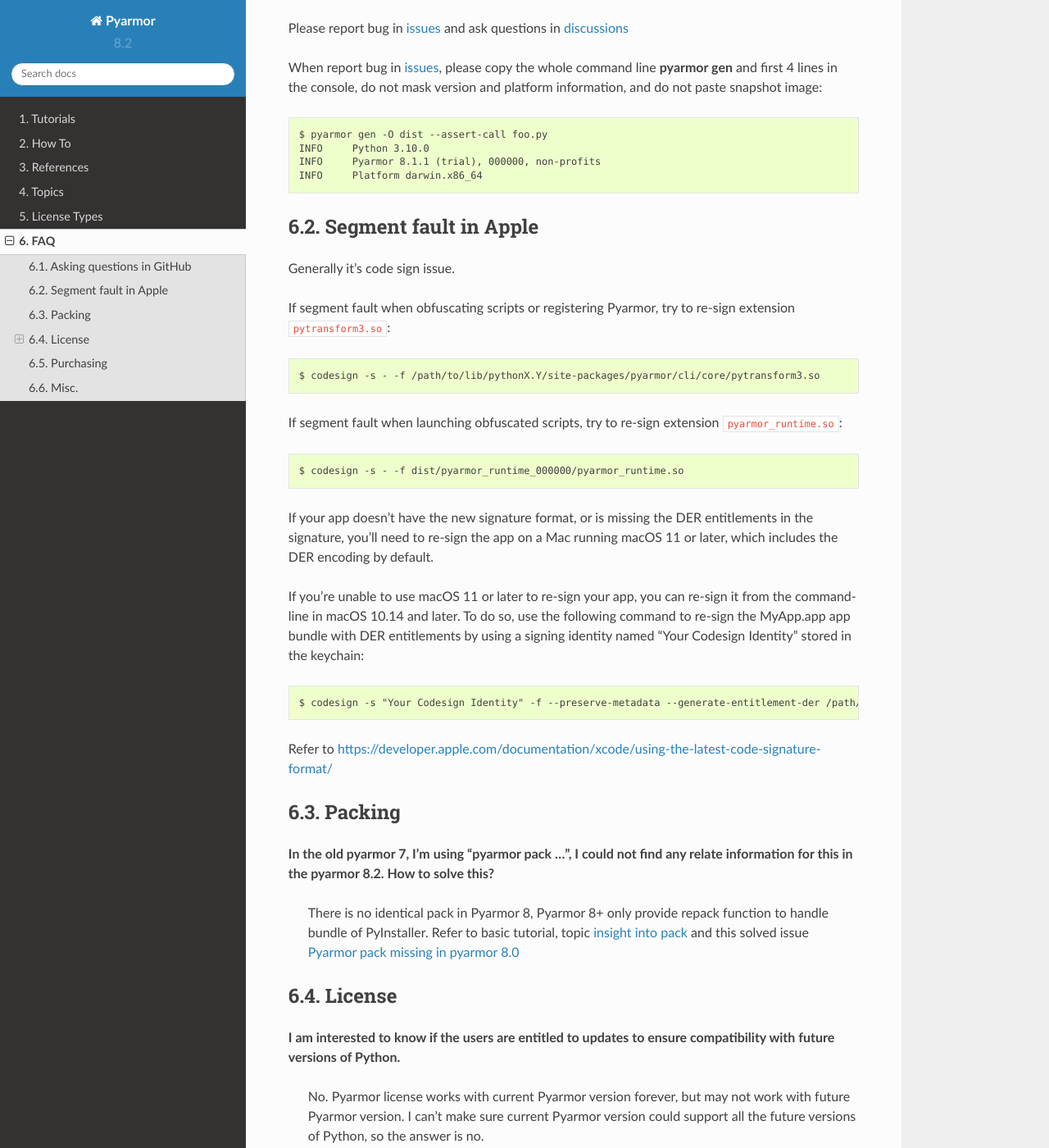
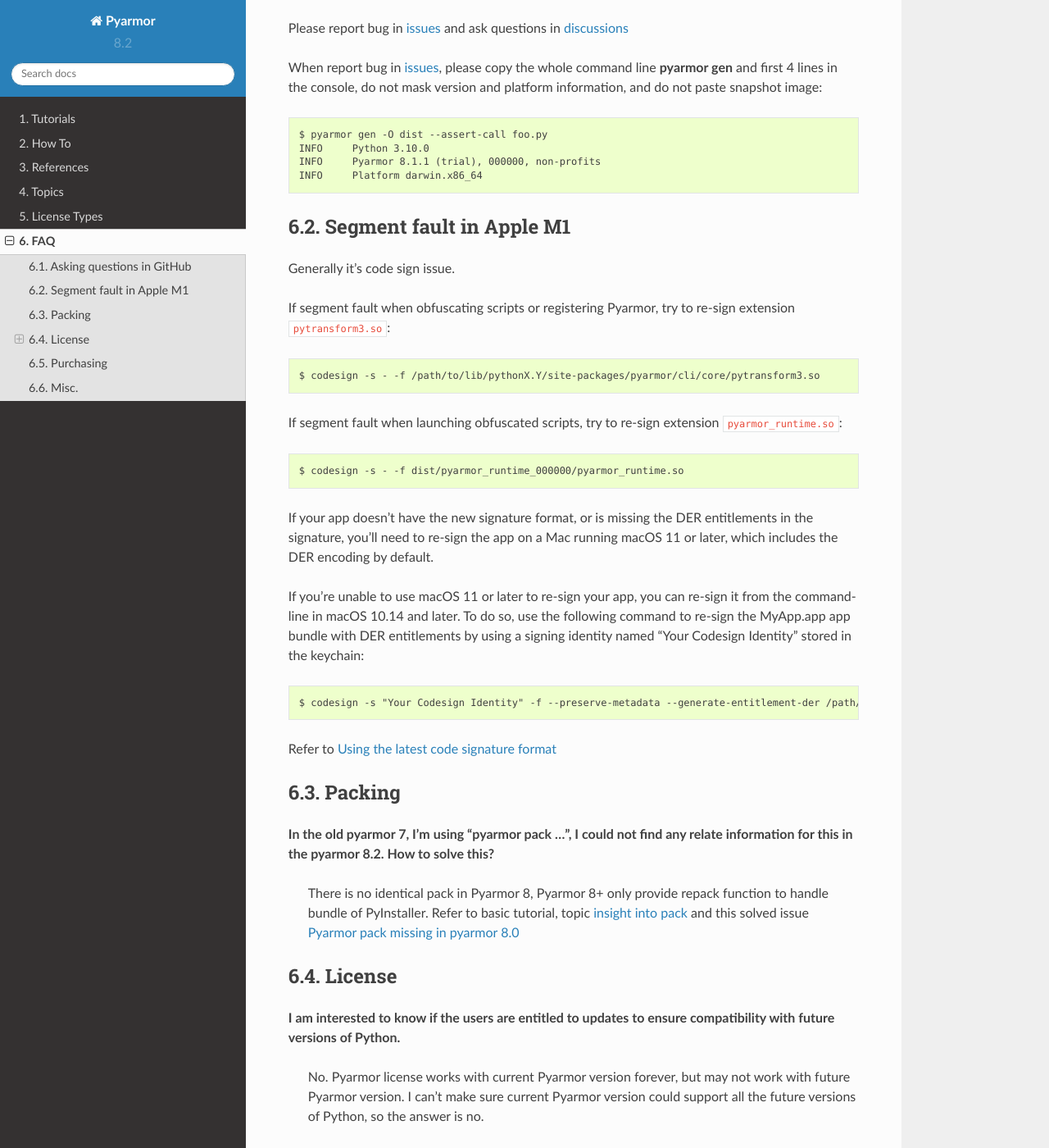
Before and after one commit to dashingsoft/pyarmor, a Sphinx documentation site: the page built from docs/questions.rst, in a window 1280 px wide and 1400 px high, scrolled down 649 px. Shown: the whole window at 82% size. Built offline with Sphinx 7.4.7 and the Read the Docs theme 2.0.0, drawn with Linux system fonts in a browser that asks for light colours; some of the changed lines change nothing that is shown.

Commit message:
Refine link

```diff
--- a/docs/questions.rst
+++ b/docs/questions.rst
@@ -52,8 +52,8 @@
     INFO     Pyarmor 8.1.1 (trial), 000000, non-profits
     INFO     Platform darwin.x86_64
 
-Segment fault in Apple
-======================
+Segment fault in Apple M1
+=========================
 
 Generally it's code sign issue.
 
@@ -71,7 +71,9 @@
 
     $ codesign -s "Your Codesign Identity" -f --preserve-metadata --generate-entitlement-der /path/to/MyApp.app
 
-Refer to https://developer.apple.com/documentation/xcode/using-the-latest-code-signature-format/
+Refer to `Using the latest code signature format`__
+
+__ https://developer.apple.com/documentation/xcode/using-the-latest-code-signature-format/
 
 Packing
 =======
--- a/docs/topic/repack.rst
+++ b/docs/topic/repack.rst
@@ -135,6 +135,9 @@
 
     $ codesign -s "Your Codesign Identity" -f --preserve-metadata --generate-entitlement-der /path/to/MyApp.app
 
+.. seealso:: `Using the latest code signature format`__
+
 __ https://developer.apple.com/documentation/bundleresources/entitlements/com_apple_security_cs_allow-jit
+__ https://developer.apple.com/documentation/xcode/using-the-latest-code-signature-format/
 
 .. include:: ../_common_definitions.txt
```
